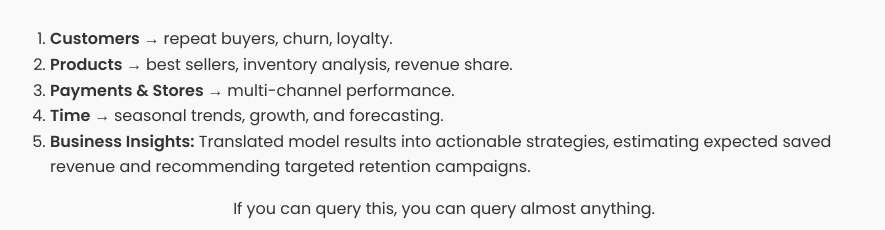
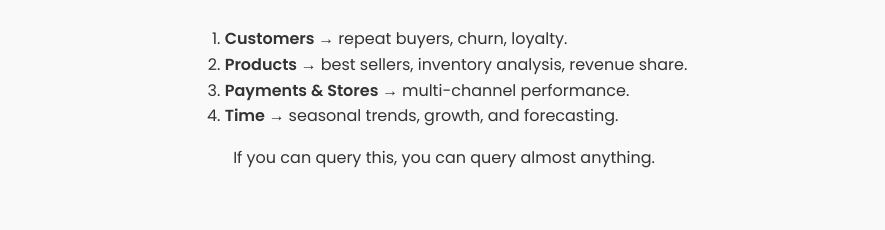
Before and after one commit to NthabelengVilakazi1/nthabelengvilakazi1.github.io, a plain HTML site: page projects/E-Commerce Sales Analytics.html in a window 1280 px wide. Shown: the part 1260-1490 px from the top of the page, without its empty margins (196-1081 px from the left). Drawn offline with nearby package versions, Linux system fonts and the light colour scheme.

Commit message:
Update E-Commerce Sales Analytics.html

```diff
--- a/projects/E-Commerce Sales Analytics.html
+++ b/projects/E-Commerce Sales Analytics.html
@@ -52,7 +52,6 @@
     <li><strong>Products → </strong> best sellers, inventory analysis, revenue share.</li>
     <li><strong>Payments & Stores → </strong> multi-channel performance.</li>
     <li><strong>Time → </strong> seasonal trends, growth, and forecasting.</li>
-    <li><strong>Business Insights:</strong> Translated model results into actionable strategies, estimating expected saved revenue and recommending targeted retention campaigns.</li>
   </ol>
   <p>If you can query this, you can query almost anything.</p>
 </section>
```
